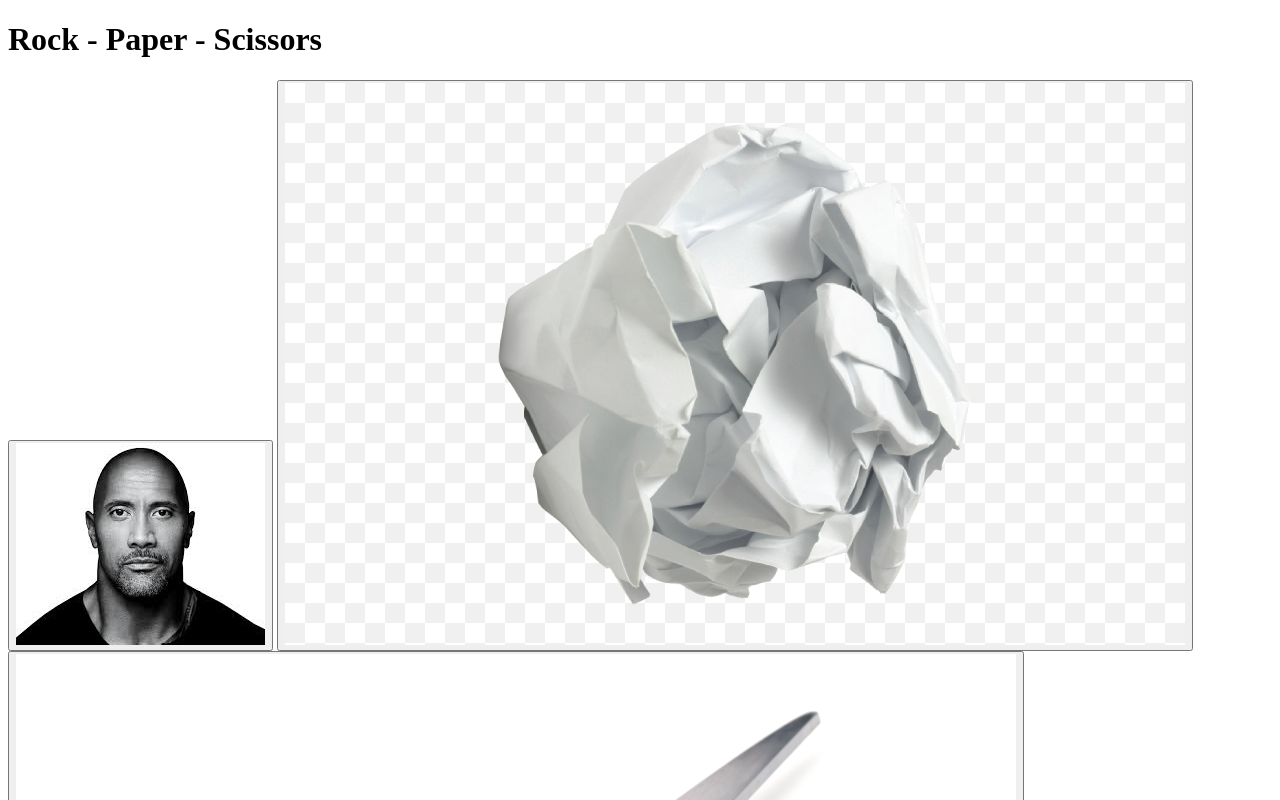
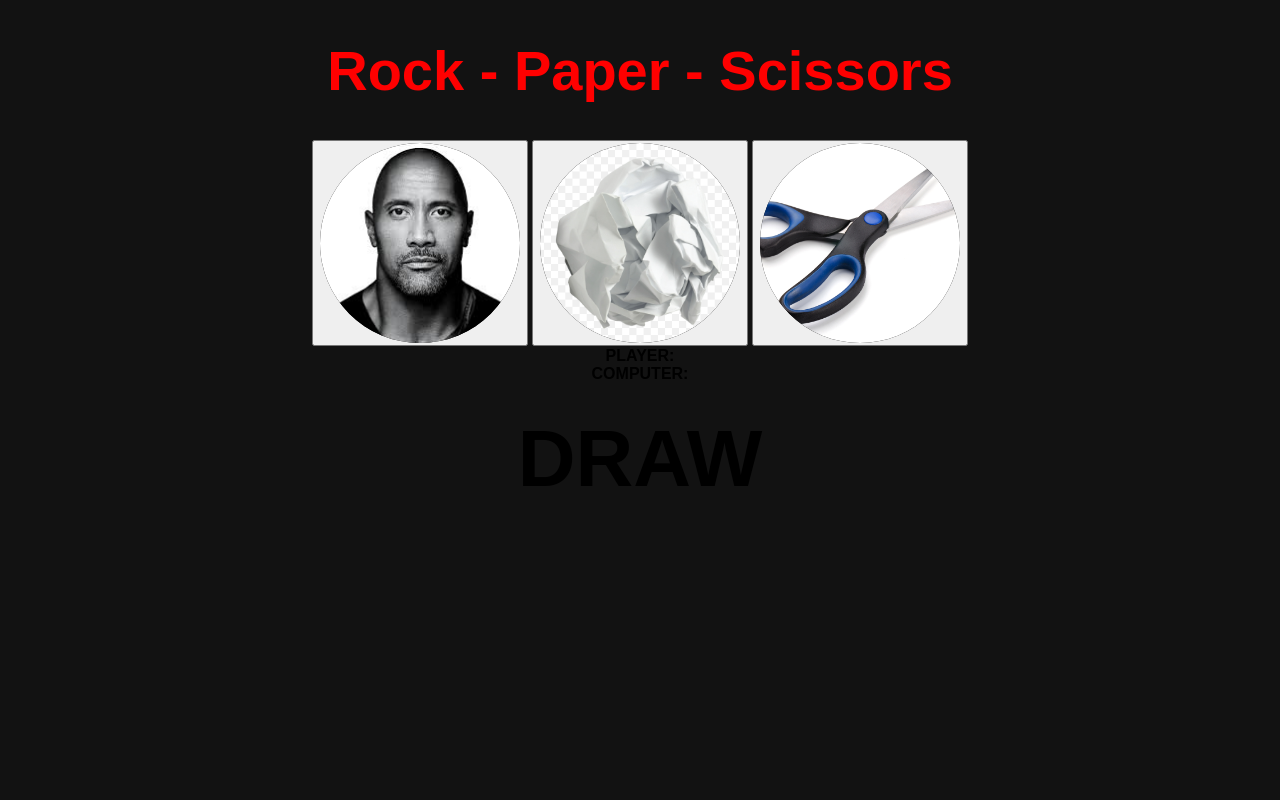
Before and after one commit to KingArth0r/Javascript_Projects, a plain HTML site: page Rock_Paper_Scissors/index.html in a window 1280 px wide. Shown: the top 800 px of the page. Drawn offline with Linux system fonts and the light colour scheme.

Commit message:
added style to page

```diff
--- a/Rock_Paper_Scissors/index.html
+++ b/Rock_Paper_Scissors/index.html
@@ -8,7 +8,7 @@
 </head>
 <body>
     <h1>Rock - Paper - Scissors</h1>
-    <div>
+    <div id="choices">
         <button onclick="playGame('rock')"><img src="images/rock.jpg"></button>
         <button onclick="playGame('paper')"><img src="images/paper.png"></button>
         <button onclick="playGame('scissors')"><img src="images/scissors.jpg"></button>
--- a/Rock_Paper_Scissors/styles.css
+++ b/Rock_Paper_Scissors/styles.css
@@ -0,0 +1,40 @@
+body{
+    font-family: Arial, sans-serif;
+    font-weight: bold;
+    margin: 0;
+    display: flex;
+    flex-direction: column;
+    align-items: center;
+    background-color: hsl(0, 0%, 7%);
+}
+h1{
+    font-size: 3.5rem;
+    color: hsl(0, 100%, 50%);
+}
+.choices{
+    margin-bottom: 30px;
+}
+.choices button{
+    font-size: 7.5rem;
+    min-width: 160px;
+    margin: 0 10px;
+    border-radius: 250px;
+    background-color: black;
+    cursor: pointer;
+    transition: background-color 0.5 ease
+}
+.choices button:hover{
+    background-color: hsl(0, 0%, 20%);
+}
+img{
+    float: left;
+    width: 200px;
+    height: 200px;
+    border-radius: 50%;
+    background-color: black;
+    object-fit: cover;
+}
+#resultDisplay{
+    font-size: 5rem;
+    margin: 30px 0;
+}
```
